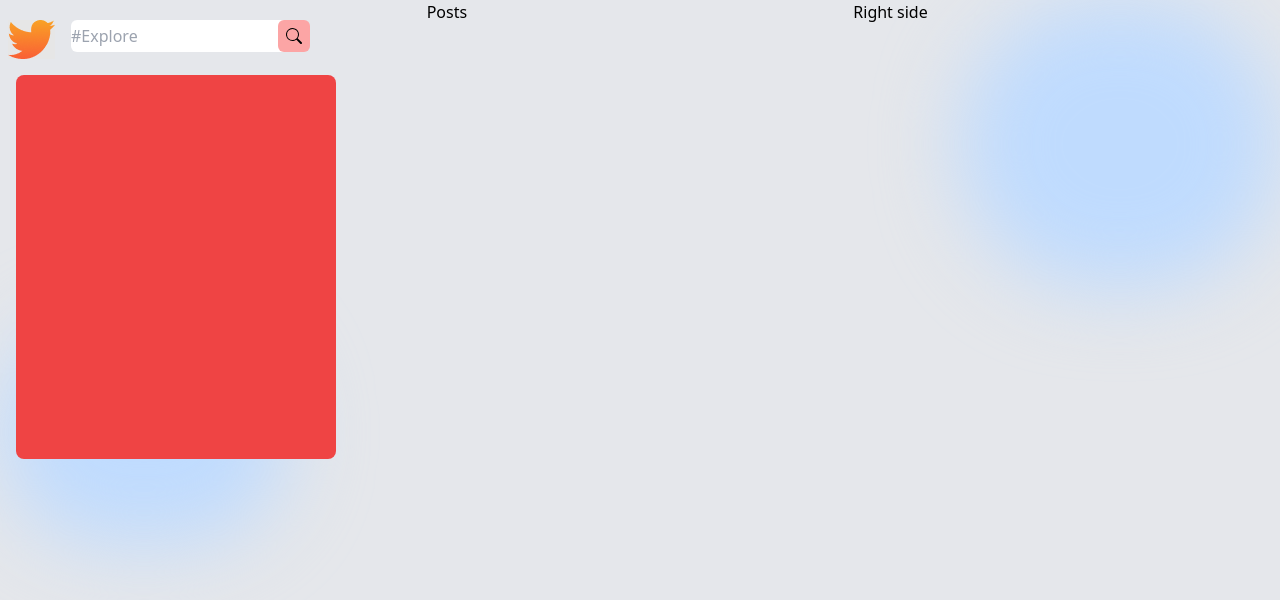
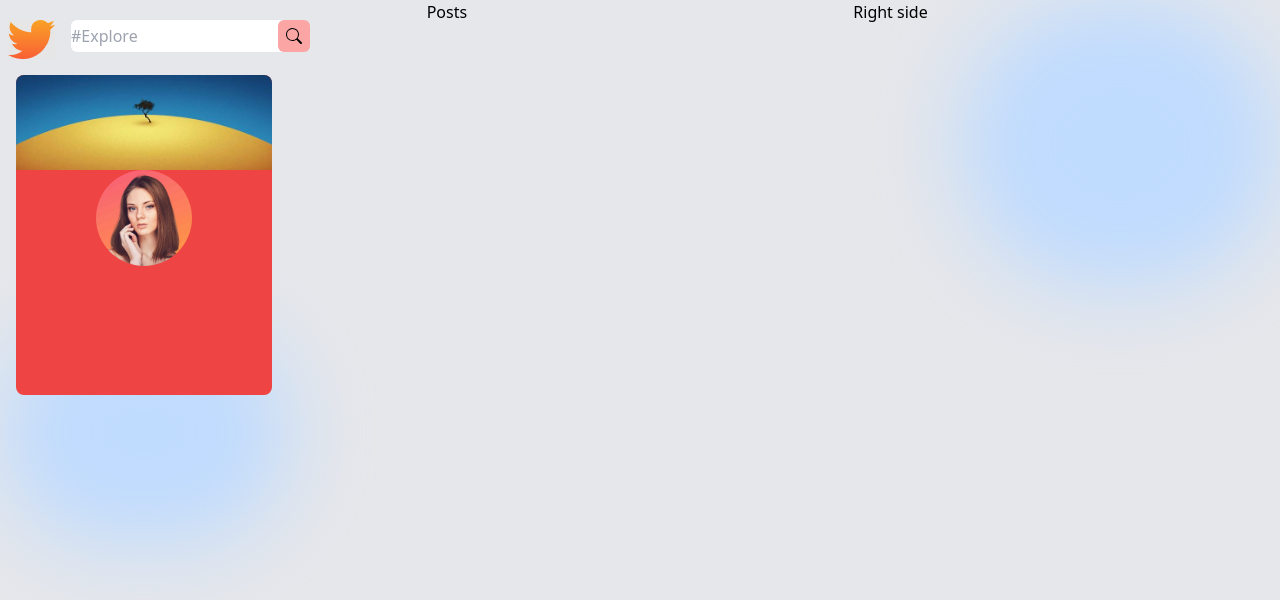
Before and after one commit to imanchamileva/SocialMediaApp, a React (Create React App) app in the folder app/client/: page / in a window 1280 px wide. Shown: the top 600 px of the page. Built offline with nearby package versions, Linux system fonts and the light colour scheme.

Commit message:
profile img added

```diff
--- a/app/client/src/components/ProfileCard.jsx
+++ b/app/client/src/components/ProfileCard.jsx
@@ -1,13 +1,19 @@
 import React from 'react'
+import Cover from '../images/cover.jpg'
+import ProfileImg from '../images/profileImg.jpg'
 
 const ProfileCard = () => {
-  return (
-    <div className="pl-4 pt-4">
-        <div className="h-96 w-80 bg-red-500 rounded-lg">
+    return (
+        <div className="pl-4 pt-4">
+            <div className="h-80 w-64 bg-red-500 rounded-lg">
+                <img src={Cover} alt="profilecard_cover" className="rounded-t-lg relative" />
+                <div className="flex justify-center">
+                    <img src={ProfileImg} alt="profilecard_rofile_image" className="rounded-full w-24 h-24 absolute" />
+                </div>
 
+            </div>
         </div>
-    </div>
-  )
+    )
 }
 
 export default ProfileCard
```
Also changed, not shown: app/client/src/images/cover.jpg (added), app/client/src/images/profileImg.jpg (added).
